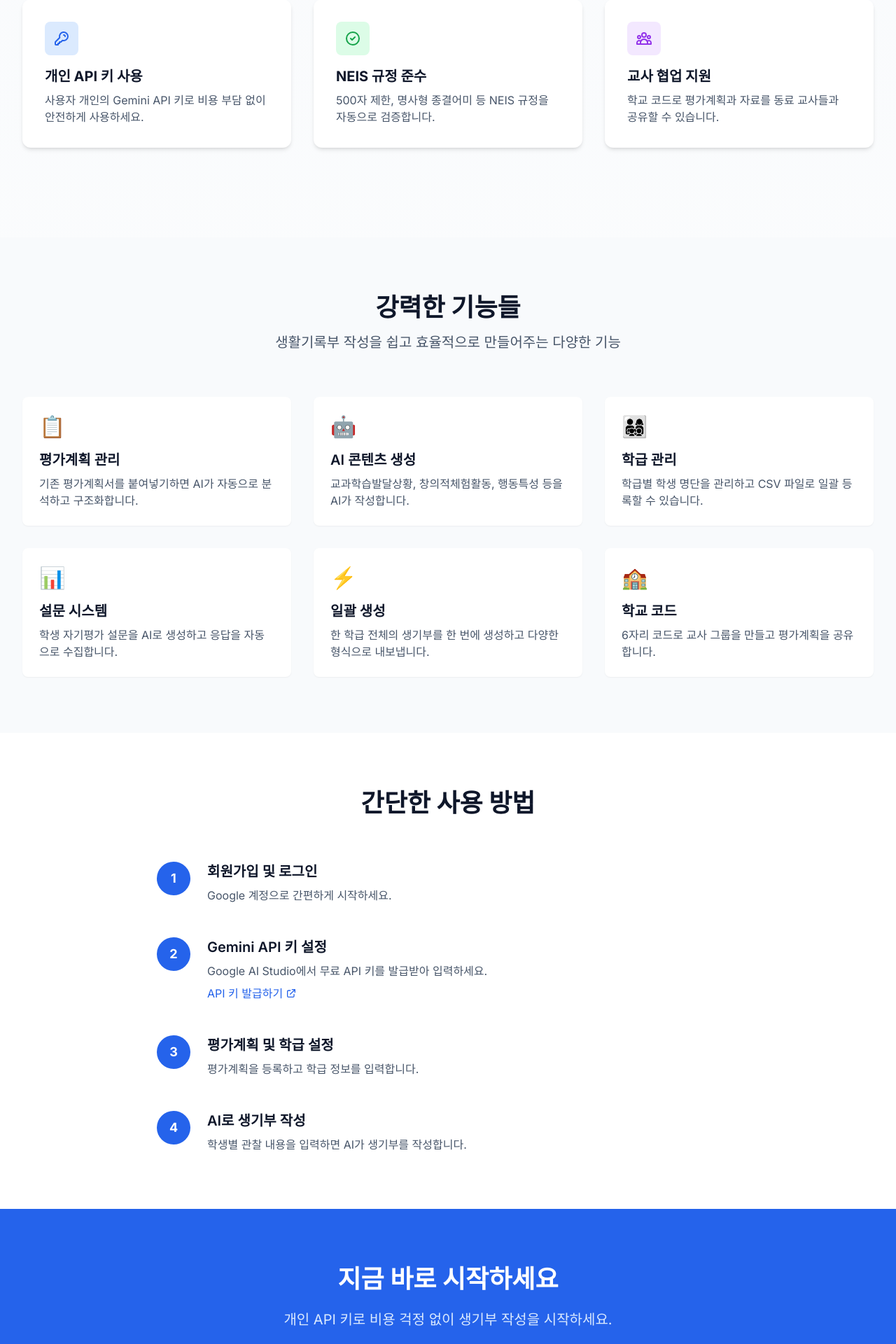
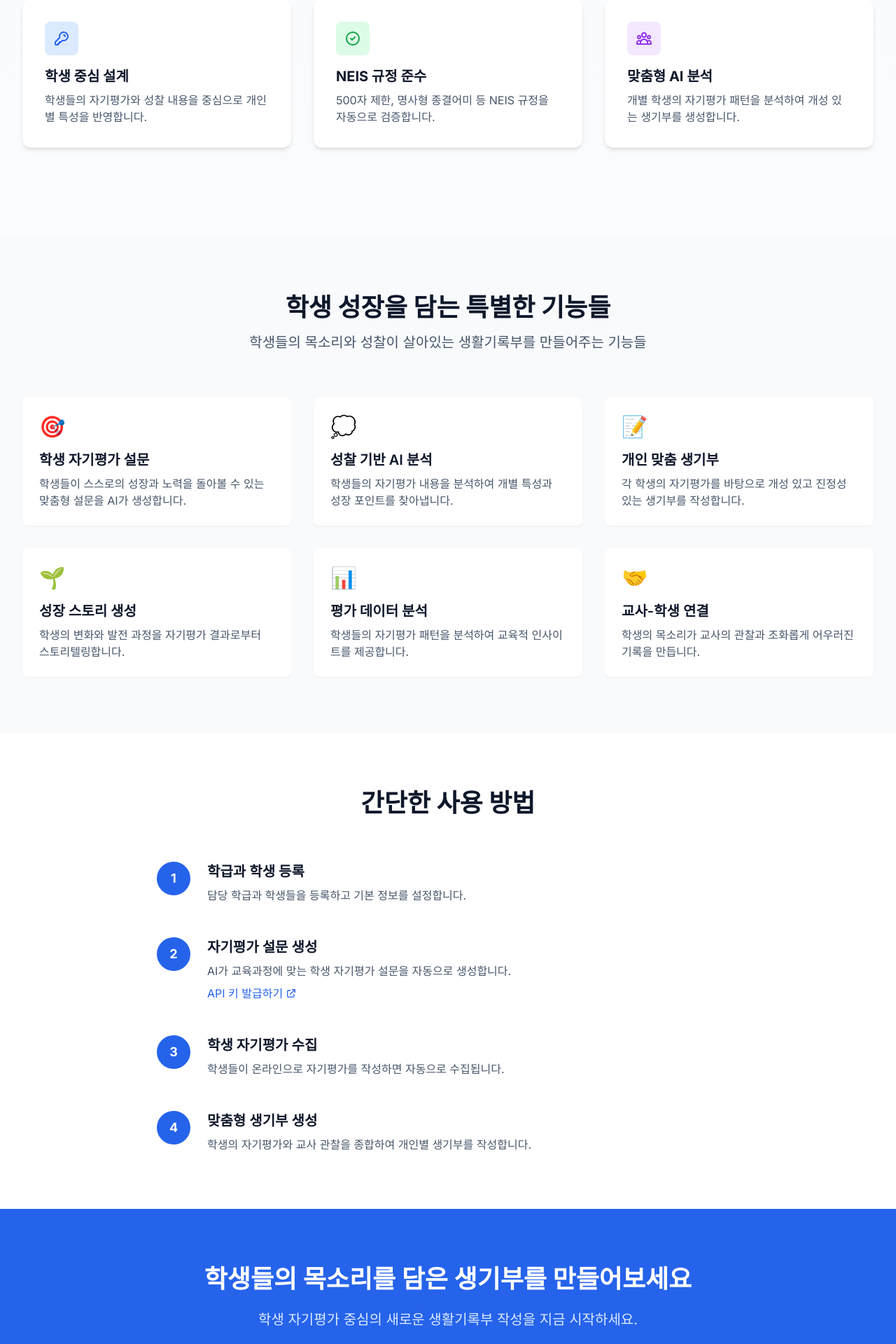
Before and after one commit to reallygood83/planetweb, a Next.js app: page / in a window 1280 px wide. Shown: the part 520-2440 px from the top of the page at 70% size. Built offline with nearby package versions, Linux system fonts and the light colour scheme; no server answers.

Commit message:
리브랜딩: '아이빛'으로 서비스명 변경 - 학생 자기평가 중심 특징 강조

```diff
--- a/app/auth/login/page.tsx
+++ b/app/auth/login/page.tsx
@@ -63,7 +63,7 @@ export default function LoginPage() {
         <CardHeader className="space-y-1">
           <CardTitle className="text-2xl font-bold text-center">로그인</CardTitle>
           <CardDescription className="text-center">
-            생기부 AI 도우미에 오신 것을 환영합니다
+            아이빛에 오신 것을 환영합니다
           </CardDescription>
         </CardHeader>
         <CardContent className="space-y-4">
--- a/app/dashboard/page.tsx
+++ b/app/dashboard/page.tsx
@@ -79,9 +79,9 @@ export default function DashboardPage() {
   return (
     <div className="space-y-6">
       <div>
-        <h1 className="text-3xl font-bold text-gray-900">대시보드</h1>
+        <h1 className="text-3xl font-bold text-gray-900">아이빛 대시보드</h1>
         <p className="mt-2 text-sm text-gray-600">
-          생기부 AI 도우미에 오신 것을 환영합니다. 시작하려면 API 키를 설정해주세요.
+          학생 자기평가 기반 생기부 AI에 오신 것을 환영합니다. 시작하려면 API 키를 설정해주세요.
         </p>
       </div>
 
@@ -170,7 +170,7 @@ export default function DashboardPage() {
         <CardHeader>
           <CardTitle>시작하기</CardTitle>
           <CardDescription>
-            생기부 AI 도우미를 사용하는 방법
+            아이빛으로 학생 중심 생기부를 만드는 방법
           </CardDescription>
         </CardHeader>
         <CardContent>
@@ -191,9 +191,9 @@ export default function DashboardPage() {
                 2
               </span>
               <div>
-                <p className="font-medium">평가계획 등록</p>
+                <p className="font-medium">학급과 학생 등록</p>
                 <p className="text-sm text-gray-600">
-                  평가계획서를 붙여넣거나 직접 입력하여 등록하세요.
+                  담당 학급과 학생들을 등록하고 기본 정보를 설정하세요.
                 </p>
               </div>
             </li>
@@ -202,9 +202,9 @@ export default function DashboardPage() {
                 3
               </span>
               <div>
-                <p className="font-medium">학급 생성</p>
+                <p className="font-medium">자기평가 설문 생성</p>
                 <p className="text-sm text-gray-600">
-                  학급 정보와 학생 명단을 등록하세요. CSV 파일로도 가능합니다.
+                  AI가 교육과정에 맞는 학생 자기평가 설문을 자동으로 만들어줍니다.
                 </p>
               </div>
             </li>
@@ -213,9 +213,9 @@ export default function DashboardPage() {
                 4
               </span>
               <div>
-                <p className="font-medium">생기부 생성</p>
+                <p className="font-medium">맞춤형 생기부 생성</p>
                 <p className="text-sm text-gray-600">
-                  학생별 관찰 내용을 입력하고 AI로 생기부를 생성하세요.
+                  학생의 자기평가와 교사 관찰을 종합하여 개인별 생기부를 작성합니다.
                 </p>
               </div>
             </li>
--- a/app/layout.tsx
+++ b/app/layout.tsx
@@ -6,8 +6,8 @@ import { AuthProvider } from "@/contexts/auth-context"
 const inter = Inter({ subsets: ["latin"] })
 
 export const metadata: Metadata = {
-  title: "생기부 AI 도우미",
-  description: "AI를 활용한 초등학교 생활기록부 작성 도우미",
+  title: "아이빛 - 학생 자기평가 기반 생기부 AI",
+  description: "학생들의 자기평가와 성찰을 바탕으로 AI가 개인 맞춤형 생활기록부를 작성해주는 교육 도우미",
 }
 
 export default function RootLayout({
--- a/app/page.tsx
+++ b/app/page.tsx
@@ -8,7 +8,7 @@ export default function Home() {
         <div className="max-w-7xl mx-auto px-4 sm:px-6 lg:px-8">
           <div className="flex justify-between items-center h-16">
             <div className="flex-shrink-0">
-              <h1 className="text-2xl font-bold text-slate-900">생기부 AI 도우미</h1>
+              <h1 className="text-2xl font-bold text-slate-900">아이빛</h1>
             </div>
             <div className="flex gap-4">
               <Link href="/auth/login" className="text-slate-600 hover:text-slate-900 font-medium">
@@ -27,12 +27,13 @@ export default function Home() {
         <div className="max-w-7xl mx-auto">
           <div className="text-center">
             <h1 className="text-4xl sm:text-5xl md:text-6xl font-extrabold text-slate-900 tracking-tight">
-              AI로 작성하는
-              <span className="block text-blue-600">초등학교 생활기록부</span>
+              학생 자기평가로 만드는
+              <span className="block text-blue-600">맞춤형 생활기록부</span>
             </h1>
             <p className="mt-6 max-w-2xl mx-auto text-xl text-slate-600">
-              개인 API 키로 안전하고 경제적으로 사용하세요.
-              NEIS 규정을 완벽하게 준수하는 AI 작성 도우미입니다.
+              학생들의 소중한 성찰과 자기평가를 바탕으로
+              <br />
+              AI가 개인별 특성을 살린 생기부를 작성해드립니다.
             </p>
             <div className="mt-10 flex gap-4 justify-center">
               <Link href="/auth/register" className="bg-blue-600 text-white text-lg px-8 py-3 rounded-lg hover:bg-blue-700 transition-colors font-medium shadow-lg hover:shadow-xl">
@@ -52,9 +53,9 @@ export default function Home() {
                   <path strokeLinecap="round" strokeLinejoin="round" strokeWidth="2" d="M15 7a2 2 0 012 2m4 0a6 6 0 01-7.743 5.743L11 17H9v2H7v2H4a1 1 0 01-1-1v-2.586a1 1 0 01.293-.707l5.964-5.964A6 6 0 1121 9z" />
                 </svg>
               </div>
-              <h3 className="text-xl font-bold text-slate-900 mb-2">개인 API 키 사용</h3>
+              <h3 className="text-xl font-bold text-slate-900 mb-2">학생 중심 설계</h3>
               <p className="text-slate-600">
-                사용자 개인의 Gemini API 키로 비용 부담 없이 안전하게 사용하세요.
+                학생들의 자기평가와 성찰 내용을 중심으로 개인별 특성을 반영합니다.
               </p>
             </div>
 
@@ -76,9 +77,9 @@ export default function Home() {
                   <path strokeLinecap="round" strokeLinejoin="round" strokeWidth="2" d="M17 20h5v-2a3 3 0 00-5.356-1.857M17 20H7m10 0v-2c0-.656-.126-1.283-.356-1.857M7 20H2v-2a3 3 0 015.356-1.857M7 20v-2c0-.656.126-1.283.356-1.857m0 0a5.002 5.002 0 019.288 0M15 7a3 3 0 11-6 0 3 3 0 016 0zm6 3a2 2 0 11-4 0 2 2 0 014 0zM7 10a2 2 0 11-4 0 2 2 0 014 0z" />
                 </svg>
               </div>
-              <h3 className="text-xl font-bold text-slate-900 mb-2">교사 협업 지원</h3>
+              <h3 className="text-xl font-bold text-slate-900 mb-2">맞춤형 AI 분석</h3>
               <p className="text-slate-600">
-                학교 코드로 평가계획과 자료를 동료 교사들과 공유할 수 있습니다.
+                개별 학생의 자기평가 패턴을 분석하여 개성 있는 생기부를 생성합니다.
               </p>
             </div>
           </div>
@@ -90,44 +91,44 @@ export default function Home() {
         <div className="max-w-7xl mx-auto px-4 sm:px-6 lg:px-8">
           <div className="text-center mb-16">
             <h2 className="text-3xl md:text-4xl font-bold text-slate-900">
-              강력한 기능들
+              학생 성장을 담는 특별한 기능들
             </h2>
             <p className="mt-4 text-xl text-slate-600">
-              생활기록부 작성을 쉽고 효율적으로 만들어주는 다양한 기능
+              학생들의 목소리와 성찰이 살아있는 생활기록부를 만들어주는 기능들
             </p>
           </div>
 
           <div className="grid grid-cols-1 md:grid-cols-2 lg:grid-cols-3 gap-8">
             {[
               {
-                icon: "📋",
-                title: "평가계획 관리",
-                description: "기존 평가계획서를 붙여넣기하면 AI가 자동으로 분석하고 구조화합니다."
+                icon: "🎯",
+                title: "학생 자기평가 설문",
+                description: "학생들이 스스로의 성장과 노력을 돌아볼 수 있는 맞춤형 설문을 AI가 생성합니다."
               },
               {
-                icon: "🤖",
-                title: "AI 콘텐츠 생성",
-                description: "교과학습발달상황, 창의적체험활동, 행동특성 등을 AI가 작성합니다."
+                icon: "💭",
+                title: "성찰 기반 AI 분석",
+                description: "학생들의 자기평가 내용을 분석하여 개별 특성과 성장 포인트를 찾아냅니다."
               },
               {
-                icon: "👨‍👩‍👧‍👦",
-                title: "학급 관리",
-                description: "학급별 학생 명단을 관리하고 CSV 파일로 일괄 등록할 수 있습니다."
+                icon: "📝",
+                title: "개인 맞춤 생기부",
+                description: "각 학생의 자기평가를 바탕으로 개성 있고 진정성 있는 생기부를 작성합니다."
+              },
+              {
+                icon: "🌱",
+                title: "성장 스토리 생성",
+                description: "학생의 변화와 발전 과정을 자기평가 결과로부터 스토리텔링합니다."
               },
               {
                 icon: "📊",
-                title: "설문 시스템",
-                description: "학생 자기평가 설문을 AI로 생성하고 응답을 자동으로 수집합니다."
+                title: "평가 데이터 분석",
+                description: "학생들의 자기평가 패턴을 분석하여 교육적 인사이트를 제공합니다."
               },
               {
-                icon: "⚡",
-                title: "일괄 생성",
-                description: "한 학급 전체의 생기부를 한 번에 생성하고 다양한 형식으로 내보냅니다."
-              },
-              {
-                icon: "🏫",
-                title: "학교 코드",
-                description: "6자리 코드로 교사 그룹을 만들고 평가계획을 공유합니다."
+                icon: "🤝",
+                title: "교사-학생 연결",
+                description: "학생의 목소리가 교사의 관찰과 조화롭게 어우러진 기록을 만듭니다."
               }
             ].map((feature, index) => (
               <div key={index} className="bg-white p-6 rounded-lg shadow-sm hover:shadow-md transition-shadow">
@@ -153,23 +154,23 @@ export default function Home() {
             {[
               {
                 step: "1",
-                title: "회원가입 및 로그인",
-                description: "Google 계정으로 간편하게 시작하세요."
+                title: "학급과 학생 등록",
+                description: "담당 학급과 학생들을 등록하고 기본 정보를 설정합니다."
               },
               {
                 step: "2",
-                title: "Gemini API 키 설정",
-                description: "Google AI Studio에서 무료 API 키를 발급받아 입력하세요."
+                title: "자기평가 설문 생성",
+                description: "AI가 교육과정에 맞는 학생 자기평가 설문을 자동으로 생성합니다."
               },
               {
                 step: "3",
-                title: "평가계획 및 학급 설정",
-                description: "평가계획을 등록하고 학급 정보를 입력합니다."
+                title: "학생 자기평가 수집",
+                description: "학생들이 온라인으로 자기평가를 작성하면 자동으로 수집됩니다."
               },
               {
                 step: "4",
-                title: "AI로 생기부 작성",
-                description: "학생별 관찰 내용을 입력하면 AI가 생기부를 작성합니다."
+                title: "맞춤형 생기부 생성",
+                description: "학생의 자기평가와 교사 관찰을 종합하여 개인별 생기부를 작성합니다."
               }
             ].map((item, index) => (
               <div key={index} className="flex gap-6">
@@ -200,10 +201,10 @@ export default function Home() {
       <section className="py-20 bg-blue-600">
         <div className="max-w-4xl mx-auto px-4 sm:px-6 lg:px-8 text-center">
           <h2 className="text-3xl md:text-4xl font-bold text-white mb-6">
-            지금 바로 시작하세요
+            학생들의 목소리를 담은 생기부를 만들어보세요
           </h2>
           <p className="text-xl text-blue-100 mb-8">
-            개인 API 키로 비용 걱정 없이 생기부 작성을 시작하세요.
+            학생 자기평가 중심의 새로운 생활기록부 작성을 지금 시작하세요.
           </p>
           <Link href="/auth/register" className="inline-block bg-white text-blue-600 text-lg px-8 py-3 rounded-lg hover:bg-blue-50 transition-colors font-medium shadow-lg">
             무료로 시작하기
@@ -214,7 +215,7 @@ export default function Home() {
       {/* Footer */}
       <footer className="py-8 bg-slate-900 text-slate-400">
         <div className="max-w-7xl mx-auto px-4 sm:px-6 lg:px-8 text-center">
-          <p>&copy; 2024 생기부 AI 도우미. All rights reserved.</p>
+          <p>&copy; 2024 아이빛 - 학생 자기평가 기반 생기부 AI. All rights reserved.</p>
         </div>
       </footer>
     </div>
```
